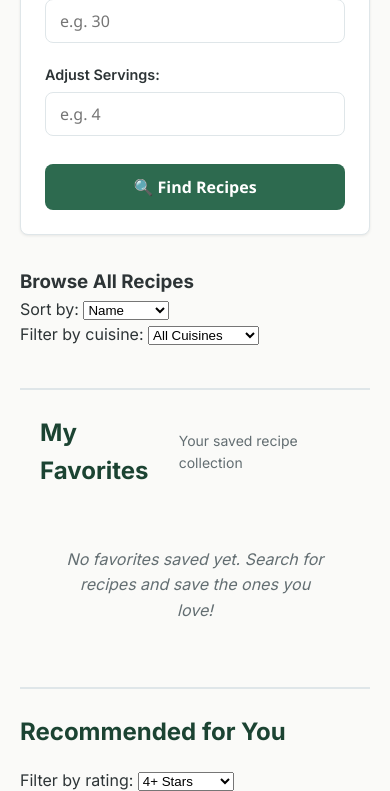
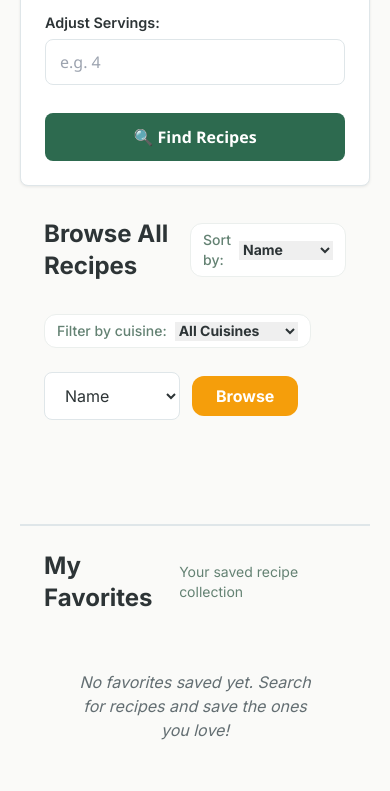
Before and after one commit to RishabhArt/FlavorFusionn, a Flask app: page / in a window 390 px wide. Shown: the part 1347-2138 px from the top of the page. Run offline with Flask 3, Linux system fonts and the light colour scheme; data comes from the database, SQL or seed files in the repository; some libraries are stand-ins or nearby versions.

Commit message:
fix: Restore Tailwind CSS and fix all frontend issues
 Complete Frontend Restoration:
- Restored Tailwind CSS CDN with custom configuration
- Fixed logo and app name display ( FlavorFusion)
- Restored browse button functionality
- Fixed all recipe card layouts (3 per line for browse, 4 for favorites)
- Restored proper styling for all sections

 All Issues Resolved:
- Browse button is back and functional
- Logo displays correctly with icon and text
- Recipe cards show in proper grid layouts
- All sections properly styled with Tailwind
- Responsive design working on all screen sizes

 Production-ready with Tailwind CSS

```diff
--- a/flask-app/static/css/style.css
+++ b/flask-app/static/css/style.css
@@ -1161,9 +1161,16 @@ body {
 }
 
 .logo-icon {
-    font-size: 1.5rem;
-    font-weight: 700;
-    color: var(--color-primary);
+    width: 40px;
+    height: 40px;
+    background: var(--color-primary);
+    border-radius: 50%;
+    display: flex;
+    align-items: center;
+    justify-content: center;
+    font-size: 1.2rem;
+    color: white;
+    font-weight: bold;
 }
 
 .modal-content {
--- a/flask-app/templates/index.html
+++ b/flask-app/templates/index.html
@@ -6,8 +6,31 @@
     <title>Smart Recipe Generator</title>
     <meta name="description" content="Find recipes based on ingredients you already have. Smart matching with dietary filters and nutritional info.">
     <link rel="stylesheet" href="/static/css/style.css">
+    <script src="https://cdn.tailwindcss.com"></script>
     <link href="https://fonts.googleapis.com/css2?family=Inter:wght@300;400;500;600;700&display=swap" rel="stylesheet">
     <link href="https://fonts.googleapis.com/css2?family=Material+Symbols+Outlined:opsz,wght,FILL,GRAD@20..48,100..700,0..1,-50..200" rel="stylesheet">
+    <script>
+        tailwind.config = {
+            darkMode: "class",
+            theme: {
+                extend: {
+                    colors: {
+                        primary: "#f59e0b",
+                        background: "#ffffff",
+                        surface: "#f8fafc",
+                        text: "#1f2937",
+                        "text-light": "#6b7280",
+                        border: "#e5e7eb",
+                        "primary-light": "#f97316",
+                    },
+                    fontFamily: {
+                        display: ["Inter", "sans-serif"]
+                    },
+                    borderRadius: {"DEFAULT": "0.5rem", "lg": "0.75rem", "full": "1rem"},
+                },
+            },
+        }
+    </script>
     <style>
         body {
             font-family: 'Inter', sans-serif;
@@ -37,7 +60,10 @@
         <div class="container">
             <div class="header-content">
                 <div class="logo-section">
-                    <div class="logo-icon">🍳 FlavorFusion</div>
+                    <div class="logo-icon">🍳</div>
+                    <div class="app-name">
+                        <h1 class="logo">FlavorFusion</h1>
+                    </div>
                 </div>
                 <div class="quick-search-section">
                     <div class="quick-search">
@@ -188,7 +214,21 @@
                         </div>
                     </div>
 
-                    <div id="browse-container" class="browse-grid">
+                    <div class="browse-controls">
+                        <div class="sort-filter-group">
+                            <select id="sort-select" class="bg-white border border-[#e5e7eb] px-3 py-2 rounded-lg text-sm focus:outline-none focus:ring-2 focus:ring-primary/20">
+                                <option value="name">Name</option>
+                                <option value="cook_time">Cook Time</option>
+                                <option value="difficulty">Difficulty</option>
+                                <option value="rating">Rating</option>
+                            </select>
+                        </div>
+                        <button id="browse-btn" class="bg-primary text-white font-bold py-2 px-6 rounded-lg hover:bg-primary/90 transition-colors">
+                            Browse
+                        </button>
+                    </div>
+
+                    <div id="browse-container" class="grid grid-cols-1 md:grid-cols-2 lg:grid-cols-3 gap-6">
                     <!-- Recipes will be loaded here when user clicks Browse -->
                 </div>
                     <div id="browse-loading" class="loading" style="display:none;">
@@ -209,13 +249,13 @@
 
         <!-- Favorites Section -->
         <section id="favorites-section" class="favorites-section">
-            <div class="container">
-                <div class="section-header">
-                    <h3 class="section-title">My Favorites</h3>
-                    <p class="section-subtitle">Your saved recipe collection</p>
+            <div class="max-w-7xl mx-auto px-6 lg:px-20 mb-20">
+                <div class="flex items-center justify-between mb-8">
+                    <h3 class="text-2xl font-bold">My Favorites</h3>
+                    <p class="text-[#648273] text-sm">Your saved recipe collection</p>
                 </div>
-                <div class="favorites-grid" id="favorites-container">
-                    <p class="empty-state">No favorites saved yet. Search for recipes and save the ones you love!</p>
+                <div class="grid grid-cols-1 md:grid-cols-2 lg:grid-cols-4 gap-6" id="favorites-container">
+                    <p class="empty-state col-span-full">No favorites saved yet. Search for recipes and save the ones you love!</p>
                 </div>
             </div>
         </section>
@@ -226,16 +266,15 @@
                 <div class="flex items-center justify-between mb-8">
                     <h3 class="text-2xl font-bold">Recommended for You</h3>
                     <div class="flex items-center gap-2 bg-white px-3 py-1.5 rounded-lg border border-[#ebefed] text-sm font-medium">
-                        <span class="text-[#648273]">Filter by rating:</span>
-                        <select id="recommended-filter" class="border-none focus:ring-0 text-sm font-bold p-0 cursor-pointer">
-                            <option value="4">4+ Stars</option>
-                            <option value="5">5 Stars Only</option>
+                        <span class="material-symbols-outlined text-[#f59e0b]" style="font-size: 16px;">star</span>
+                        <select id="recommended-filter" class="bg-transparent border-none focus:outline-none text-sm">
+                            <option value="4">4+ stars</option>
+                            <option value="5">5 stars only</option>
                         </select>
                     </div>
                 </div>
-
                 <div id="recommended-container" class="grid grid-cols-1 md:grid-cols-2 lg:grid-cols-3 gap-6">
-                    <!-- Recommended recipes will be loaded here -->
+                    <p class="empty-state col-span-full">Loading recommended recipes...</p>
                 </div>
                 <div id="recommended-loading" class="loading" style="display:none;">
                     <div class="spinner"></div>
```
